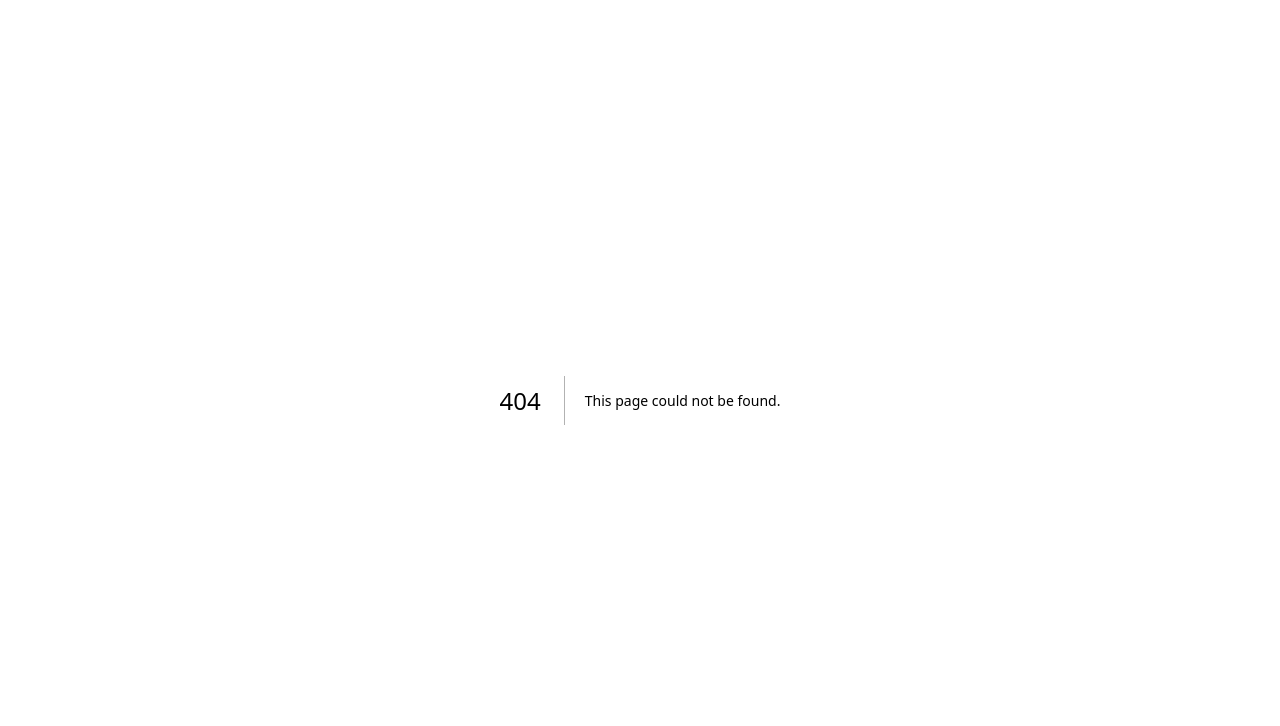
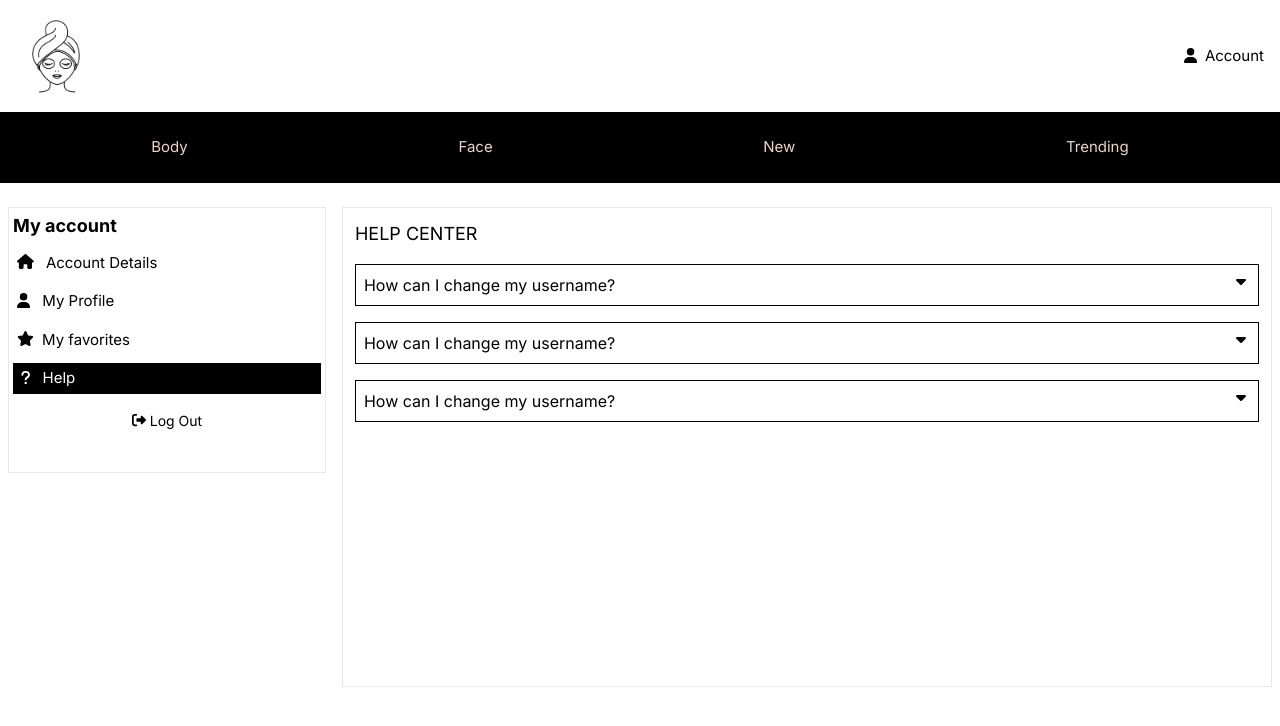
Before and after one commit to damdiana/beauty-app, a Next.js app: page /profile/help in a window 1280 px wide. Before the commit this address had no page. Shown: the top 726 px of the page. Built offline with nearby package versions, Linux system fonts and the light colour scheme.

Commit message:
Create Help Page  (#64)

```diff
--- /dev/null
+++ b/src/app/profile/help/page.tsx
@@ -0,0 +1,25 @@
+import Details from "@/components/Details/Details";
+
+const Help = () => {
+  return (
+    <div className="w-full h-full flex">
+      <div className="m-2 p-1 border w-full flex flex-col h-3/5 ">
+        <h2 className="text-lg m-2"> HELP CENTER </h2>
+        <Details
+          question="How can I change my username?"
+          answer="Go to the login page"
+        />
+        <Details
+          question="How can I change my username?"
+          answer="Go to the login page"
+        />
+        <Details
+          question="How can I change my username?"
+          answer="Go to the login page"
+        />
+      </div>
+    </div>
+  );
+};
+
+export default Help;
--- a/src/app/profile/layout.tsx
+++ b/src/app/profile/layout.tsx
@@ -67,10 +67,15 @@ export default function ProfileLayout({
             >
               <FontAwesomeIcon icon={faStar} className="pr-1" /> My favorites
             </Link>
-            <p className="mb-2 p-1">
+            <Link
+              href="/profile/help"
+              className={` mb-2 p-1 ${
+                currentRoute === "/profile/help" ? activeClasses : ""
+              }`}
+            >
               <FontAwesomeIcon icon={faQuestion} className="pl-1" />
               <span className="pl-2"> Help </span>
-            </p>
+            </Link>
             <Button variant="text" color="black" size="medium">
               <FontAwesomeIcon icon={faRightFromBracket} /> Log Out
             </Button>
--- /dev/null
+++ b/src/components/Details/Details.css
@@ -0,0 +1,20 @@
+summary {
+    list-style: none;
+}
+
+/* Safari */
+
+summary ::-webkit-details-marker {
+    list-style: none;
+}
+
+details[open] {
+    border-top: 0.2em solid black;
+    .faIcon {
+       transform: rotate(180deg);
+  }
+}
+
+.faIcon {
+    transition: transform 0.1s linear;
+}
--- /dev/null
+++ b/src/components/Details/Details.tsx
@@ -0,0 +1,24 @@
+import { FontAwesomeIcon } from "@fortawesome/react-fontawesome";
+import { faCaretDown } from "@fortawesome/free-solid-svg-icons";
+import "./Details.css";
+
+type Props = {
+  question: string;
+  answer: string;
+};
+
+const Details = ({ question, answer }: Props) => {
+  return (
+    <div>
+      <details className="border border-black p-2 m-2">
+        <summary className="flex justify-between text-base">
+          {question}
+          <FontAwesomeIcon icon={faCaretDown} className="faIcon pr-1" />
+        </summary>
+        <div className="p-1">{answer} </div>
+      </details>
+    </div>
+  );
+};
+
+export default Details;
--- a/src/components/UserSettings.tsx
+++ b/src/components/UserSettings.tsx
@@ -1,7 +1,6 @@
 "use client";
 import { useState } from "react";
 import EditableField from "./EditableField";
-import { text } from "stream/consumers";
 
 function UserSettings() {
   const [fullName, setFullName] = useState("Diana Damian");
```
